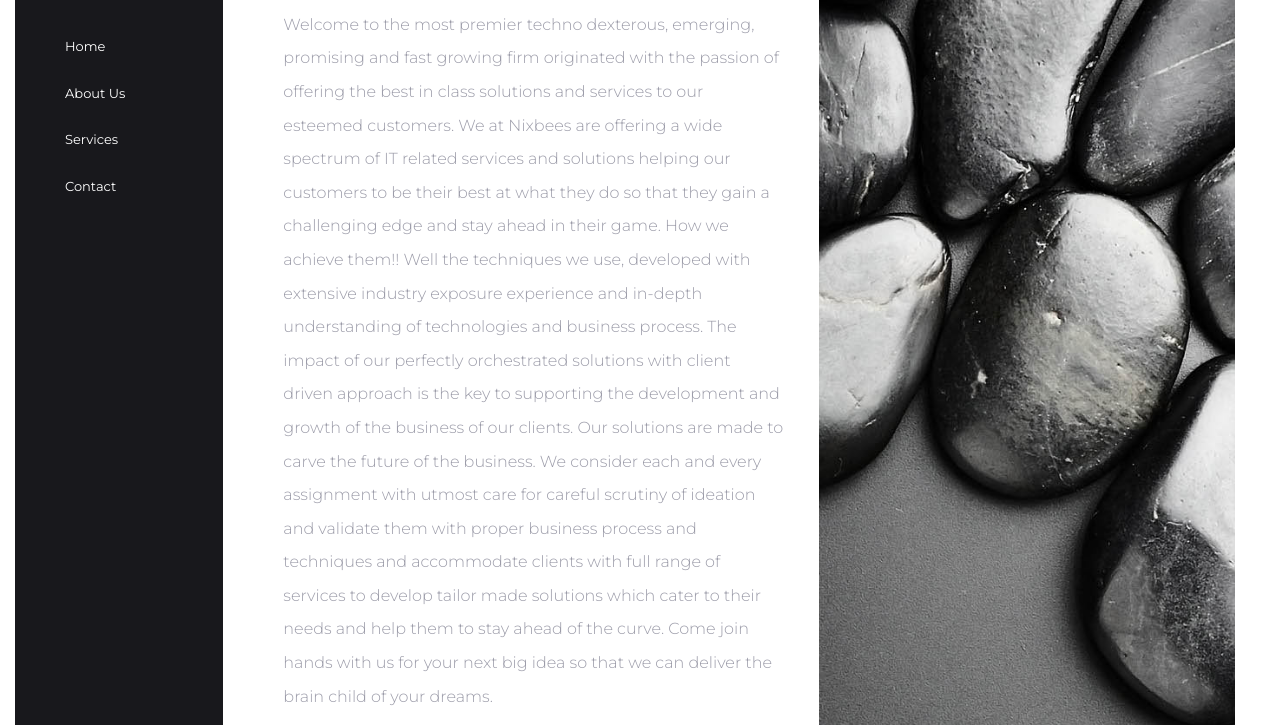
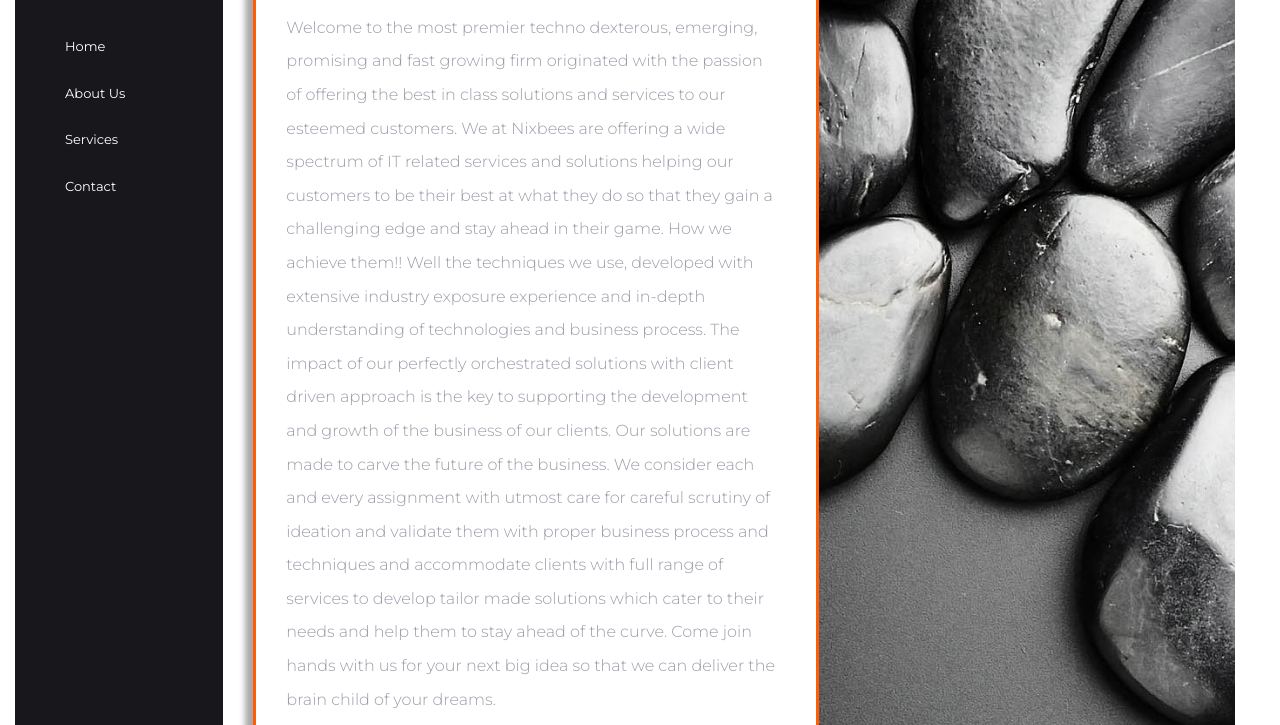
Before and after one commit to nixb/nixbees_old, a website: page about.html in a window 1280 px wide. Shown: the part 204-929 px from the top of the page. Drawn offline with Linux system fonts and the light colour scheme; files whose address does not match are found by name.

Commit message:
Update about.html

```diff
--- a/about.html
+++ b/about.html
@@ -116,7 +116,7 @@
                 <div class="img_card">
                     <div class="row justify-content-center">
                         <div class="col-md-6 col-7 content_section">
-                            <div class="content_box">
+                            <div class="content_box" style="border-style: solid; border-color:#FF5C03; box-shadow:-8px -1px 6px 0px #A9A9A9">
                                 <div class="content_box_inner">
                                     <div>
                                         <h3>
```
